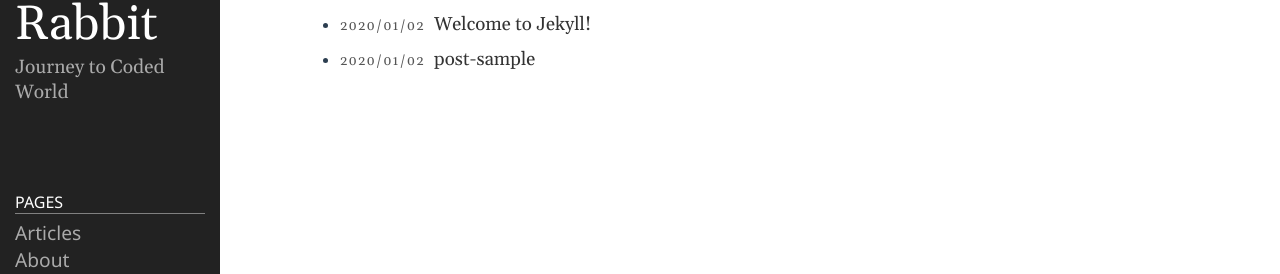
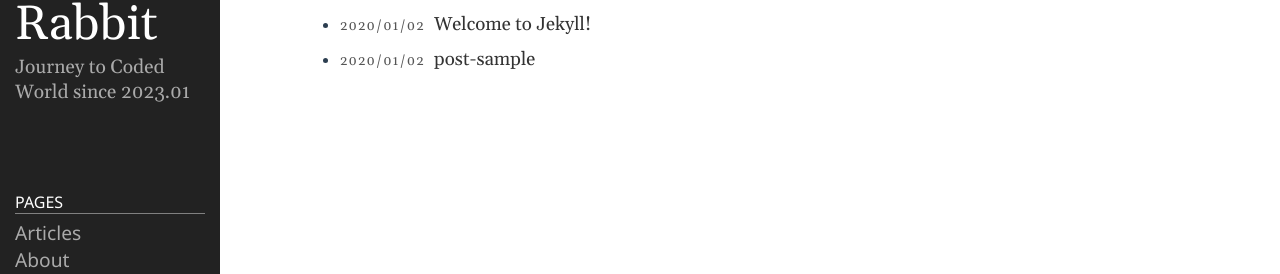
Before and after one commit to TaniTail/tanitail.github.io, a Jekyll site: the page built from index.md, in a window 1280 px wide. Shown: the part 204-478 px from the top of the page. Built offline with Jekyll 4.4.1, drawn with Linux system fonts in a browser that asks for light colours.

Commit message:
Update _config.yml

```diff
--- a/_config.yml
+++ b/_config.yml
@@ -21,9 +21,9 @@
 title: The World Best Rabbit
 email: tanitanitan44@gmail.com
 description: >- # this means to ignore newlines until "baseurl:"
-  Journey to Coded World
+  Journey to Coded World since 2023.01
 # baseurl: "/" # the subpath of your site, e.g. /blog
-# url: "http://ejjoo.github.io" # the base hostname & protocol for your site, e.g. http://example.com
+url: "http://tanitail.github.io" # the base hostname & protocol for your site, e.g. http://example.com
 github_username: TAN
 highlighter: rouge
 svg:
```
